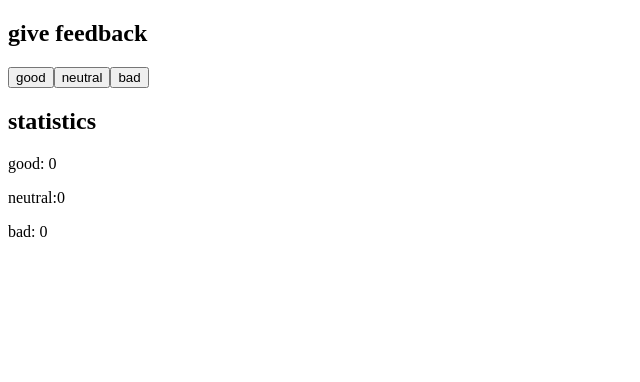
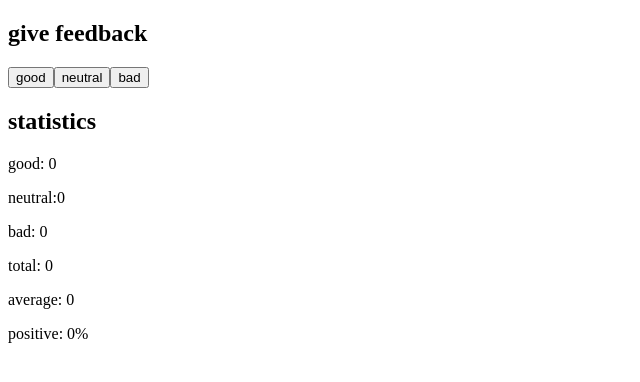
Before and after one commit to jaimetrovoada/fullstack-open, a React (Create React App) app in the folder part01/unicafe/: page / in a window 1280 px wide. Shown: the top 382 px of the page, without its empty margins (0-640 px from the left). Built offline with nearby package versions, Linux system fonts and the light colour scheme.

Commit message:
finish exercise 1.7

```diff
--- a/part01/unicafe/src/App.tsx
+++ b/part01/unicafe/src/App.tsx
@@ -5,6 +5,10 @@
   const [good, setGood] = useState(0);
   const [neutral, setNeutral] = useState(0);
   const [bad, setBad] = useState(0);
+
+  const total = good + neutral + bad;
+  const avg = good * 1 + neutral * 0 + bad * -1;
+  const positive = (good / total) * 100 || 0;
 
   return (
     <div>
@@ -19,6 +23,9 @@
         <p>good: {good}</p>
         <p>neutral:{neutral}</p>
         <p>bad: {bad}</p>
+        <p>total: {total}</p>
+        <p>average: {avg}</p>
+        <p>positive: {positive}%</p>
       </div>
     </div>
   );
```
